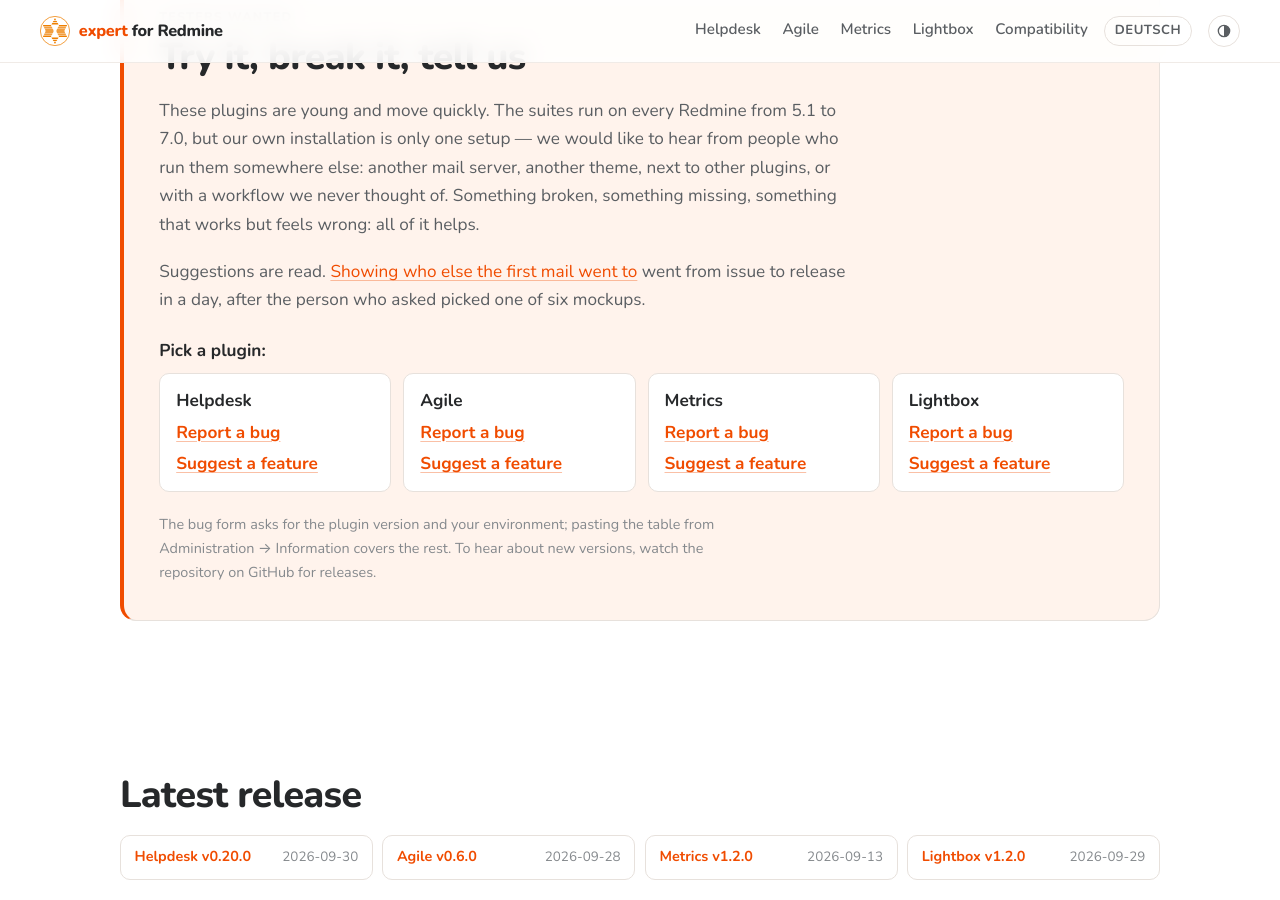
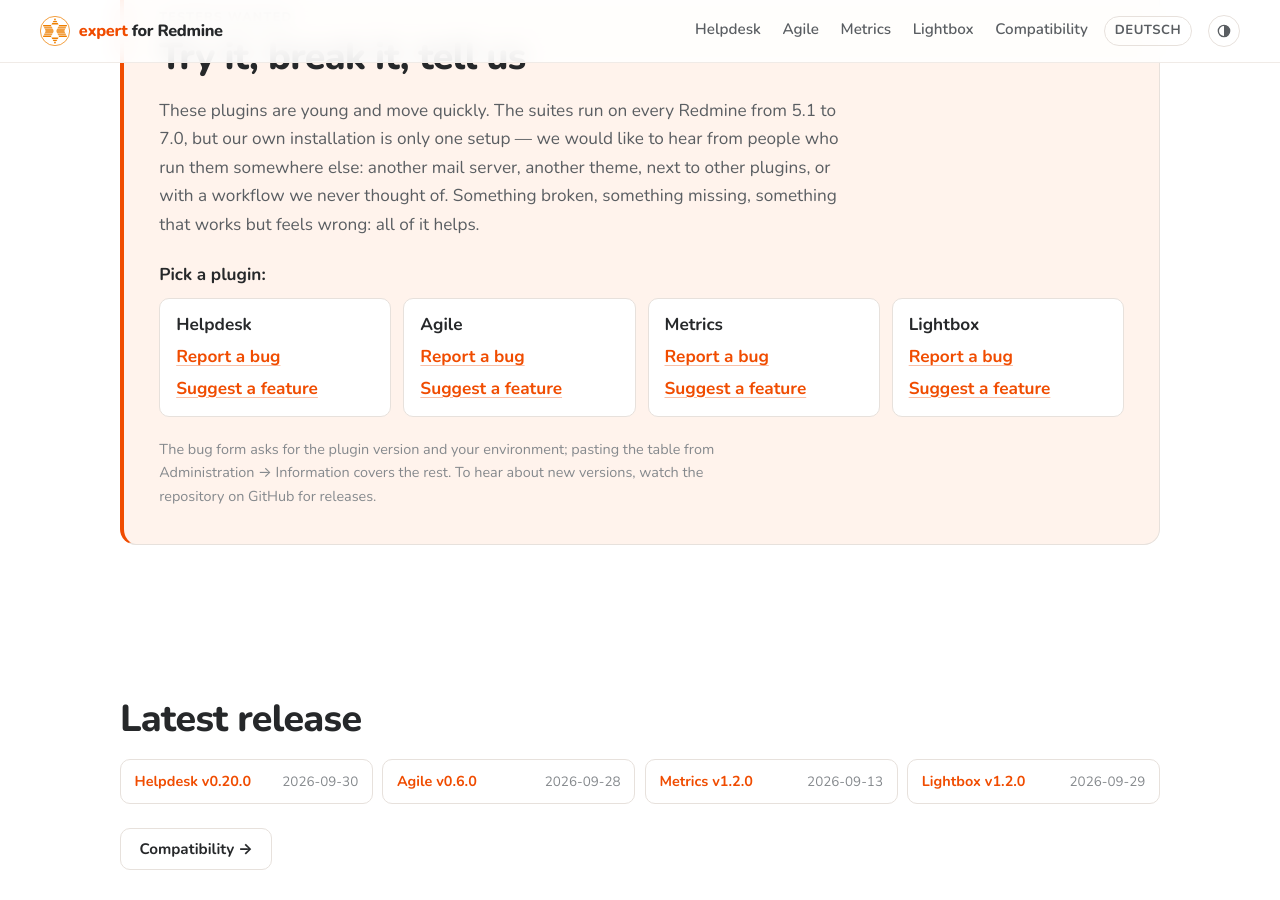
Before and after one commit to expertZentrale/redmine-plugins, a Jekyll site: the page built from index.md, in a window 1280 px wide and 900 px high, scrolled down 2194 px. Built offline with Jekyll 4.4.1, drawn with Linux system fonts in a browser that asks for light colours.

Commit message:
Changed: keep the call for testers general, without pointing at a single issue
Co-Authored-By: Claude Opus 5.5 (1M context) <noreply@anthropic.com>

```diff
--- a/_data/i18n.yml
+++ b/_data/i18n.yml
@@ -63,10 +63,6 @@ en:
     another theme, next to other plugins, or with a workflow we never thought
     of. Something broken, something missing, something that
     works but feels wrong: all of it helps.
-  feedback_proof: >-
-    Suggestions are read. [Showing who else the first mail went to](https://github.com/expertZentrale/redmine_expert_helpdesk/issues/43)
-    went from issue to release in a day, after the person who asked picked
-    one of six mockups.
   feedback_how: >-
     The bug form asks for the plugin version and your environment; pasting the
     table from Administration → Information covers the rest. To hear about
@@ -138,10 +134,6 @@ de:
     anderen Plugins oder mit einem Arbeitsablauf, an den wir nie gedacht
     haben. Etwas geht kaputt, etwas fehlt, etwas funktioniert, fühlt sich aber
     falsch an: all das hilft.
-  feedback_proof: >-
-    Vorschläge werden gelesen. [Anzeigen, an wen die Erst-Mail noch ging](https://github.com/expertZentrale/redmine_expert_helpdesk/issues/43)
-    kam innerhalb eines Tages vom Issue bis zum Release — nachdem die Person,
-    die danach gefragt hatte, einen von sechs Entwürfen ausgewählt hatte.
   feedback_how: >-
     Das Fehlerformular fragt nach Plugin-Version und Umgebung; die Tabelle aus
     Administration → Informationen deckt den Rest ab. Wer von
--- a/_includes/feedback.html
+++ b/_includes/feedback.html
@@ -11,7 +11,6 @@
       <p class="feature__kicker">{{ t.feedback_kicker }}</p>
       <h2 id="feedback-heading">{{ t.feedback_heading }}</h2>
       {{ t.feedback_body | markdownify }}
-      {{ t.feedback_proof | markdownify }}
       {%- if include.plugin %}
       {%- assign repo = include.plugin.repo %}
       <div class="btn-row">
```
